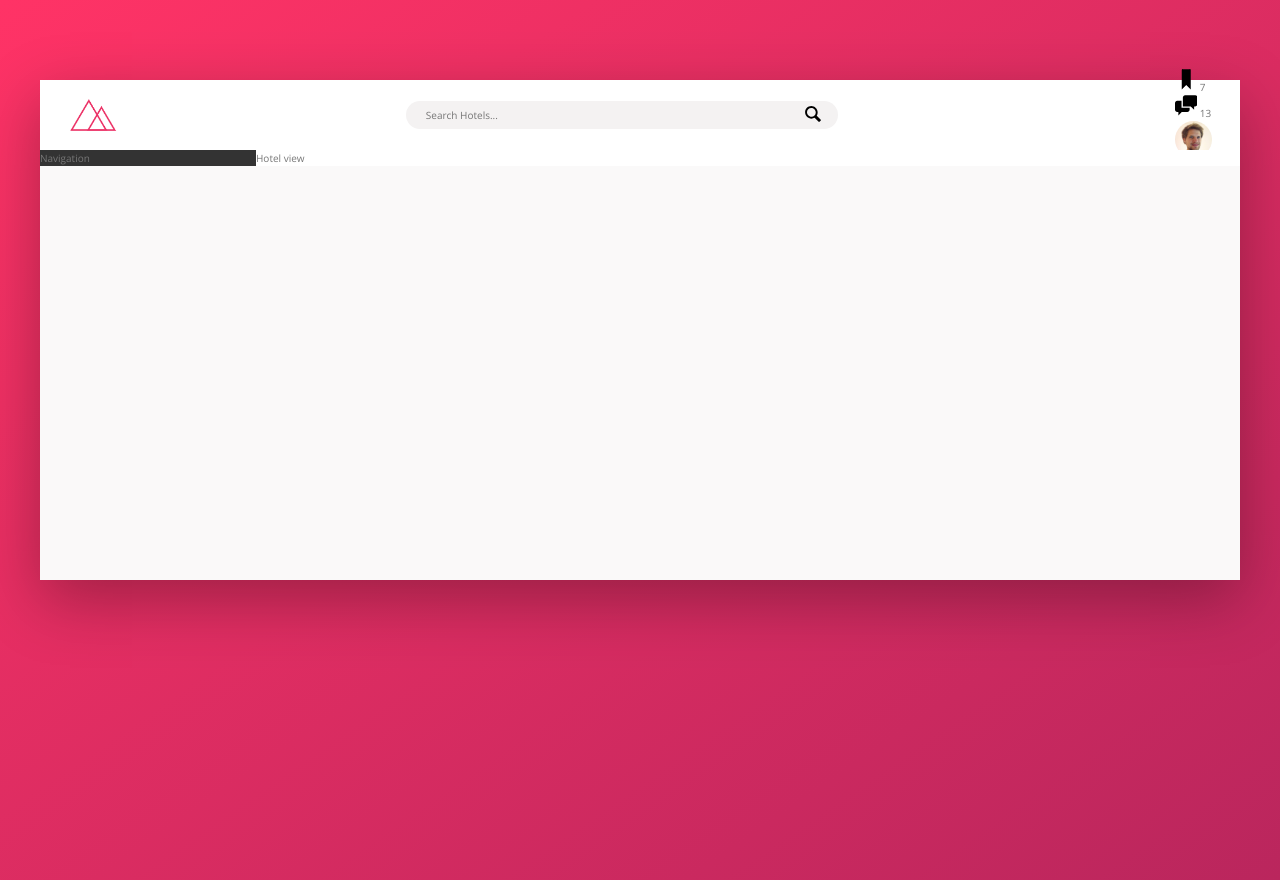
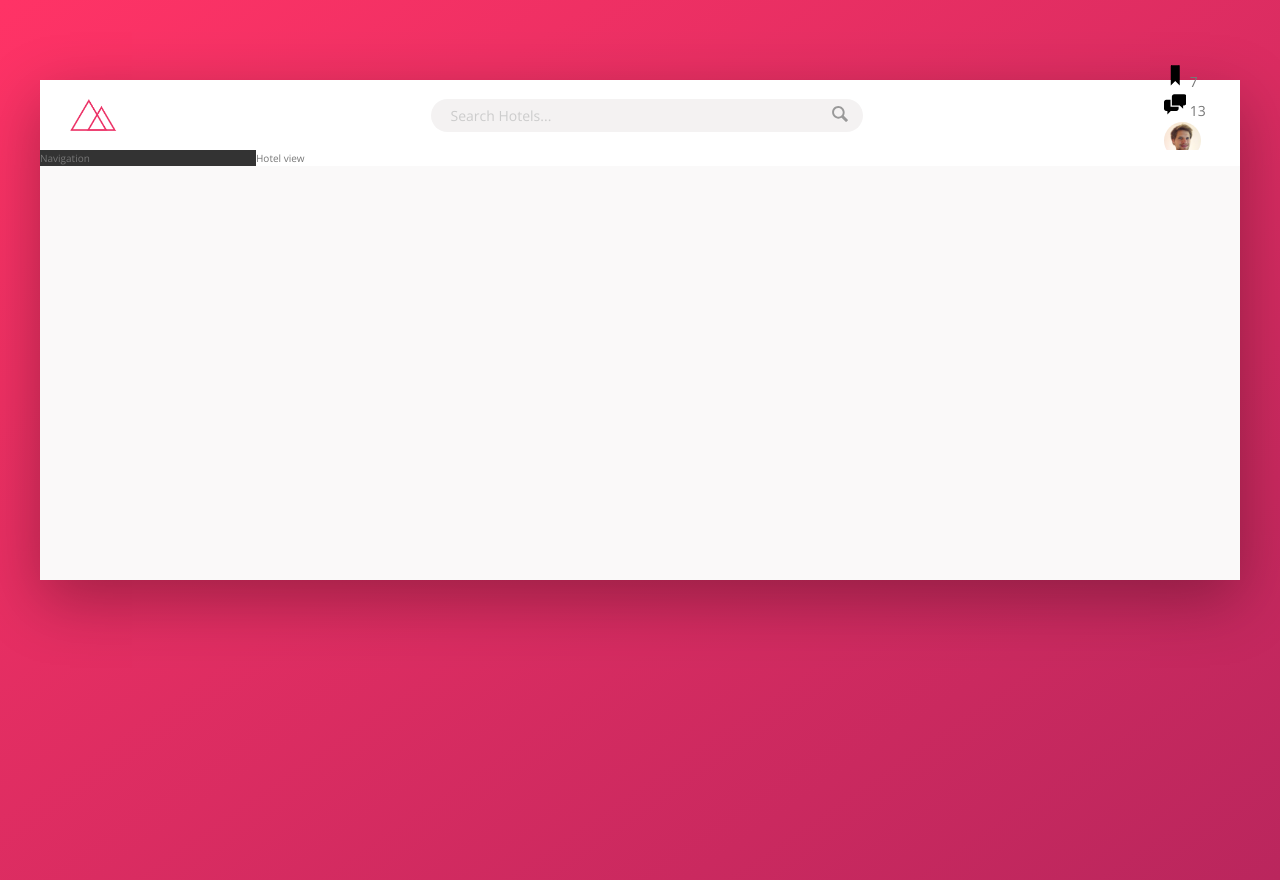
Before and after one commit to clementschris/trillo-project, a website: page index.html in a window 1280 px wide. Drawn offline with nearby package versions, Linux system fonts and the light colour scheme.

Commit message:
search bar finished

```diff
--- a/sass/_components.scss
+++ b/sass/_components.scss
@@ -11,6 +11,8 @@
     flex: 0 0 40%;
 
     display: flex;
+    align-items: center;
+    justify-content: center;
 
     &__input {
         font-family: inherit;
@@ -22,13 +24,22 @@
         border-radius: 100px;
         width: 90%;
         transition: all .2s;
-        margin-right: -3.5rem;
+        margin-right: -3.25rem;
 
         &:focus {
             outline: none;
             width: 100%;
             background-color: var(--color-grey-light-3);
         }
+
+        &::-webkit-input-placeholder {
+            font-weight: 100;
+            color: var(--color-grey-light-4);
+        }
+    }
+
+    &__input:focus + &__button {
+        background-color: var(--color-grey-light-3);
     }
 
     &__button {
@@ -47,6 +58,7 @@
     &__icon {
         height: 2rem;
         width: 2rem;
+        fill: var(--color-grey-dark-3);
     }
 }
 
--- a/sass/_layout.scss
+++ b/sass/_layout.scss
@@ -8,6 +8,7 @@
 }
 
 .header {
+    font-size: 1.4rem;
     height: 7rem;
     background-color: #fff;
     border-bottom: var(--color-grey-light-2);
```
Also changed, not shown: css/style.css.
